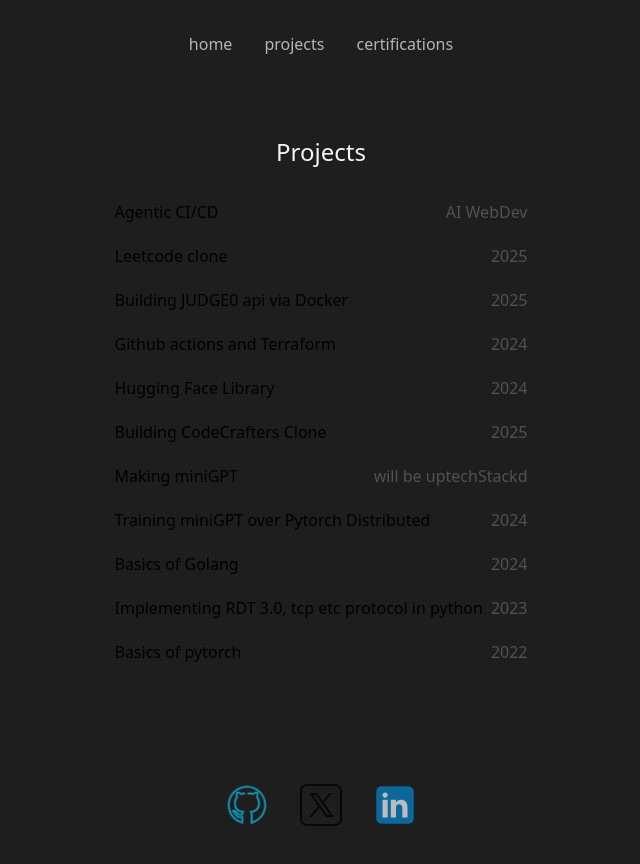
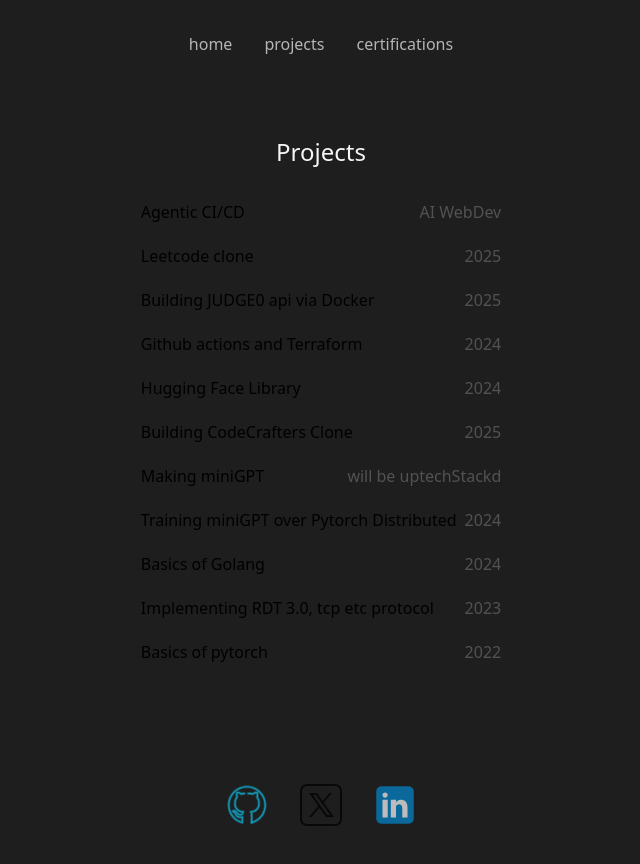
Before and after one commit to john221wick/portfolio, a SvelteKit app: page /projects in a window 1280 px wide. Shown: the top 864 px of the page, without its empty margins (319-959 px from the left). Built offline with nearby package versions, Linux system fonts and the light colour scheme.

Commit message:
removed blogs page

```diff
--- a/src/routes/projects/+page.svelte
+++ b/src/routes/projects/+page.svelte
@@ -49,7 +49,7 @@
 		},
 		{
 			techStack: '2023',
-			title: 'Implementing RDT 3.0, tcp etc protocol in python',
+			title: 'Implementing RDT 3.0, tcp etc protocol',
 			href: 'https://github.com/bbl-sh/computer-networks'
 		},
 		{
```
